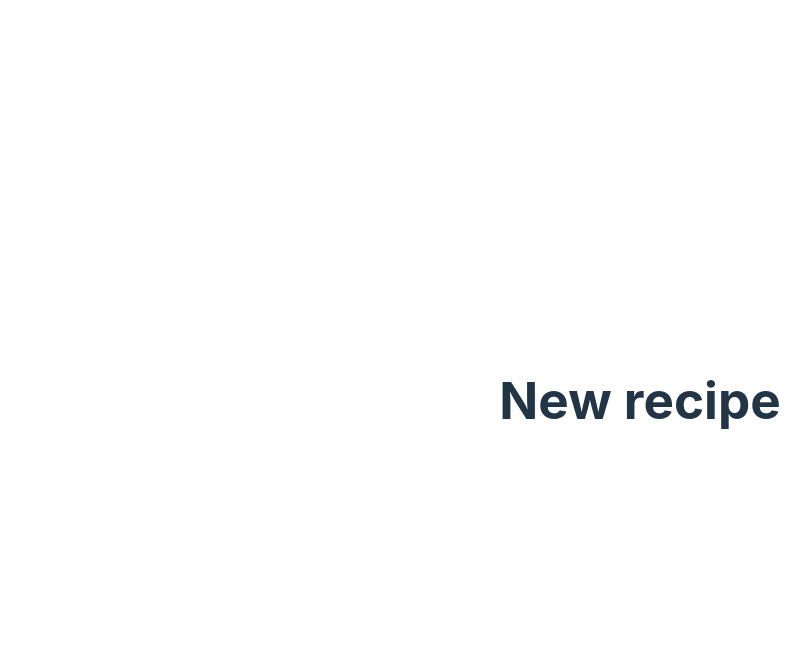
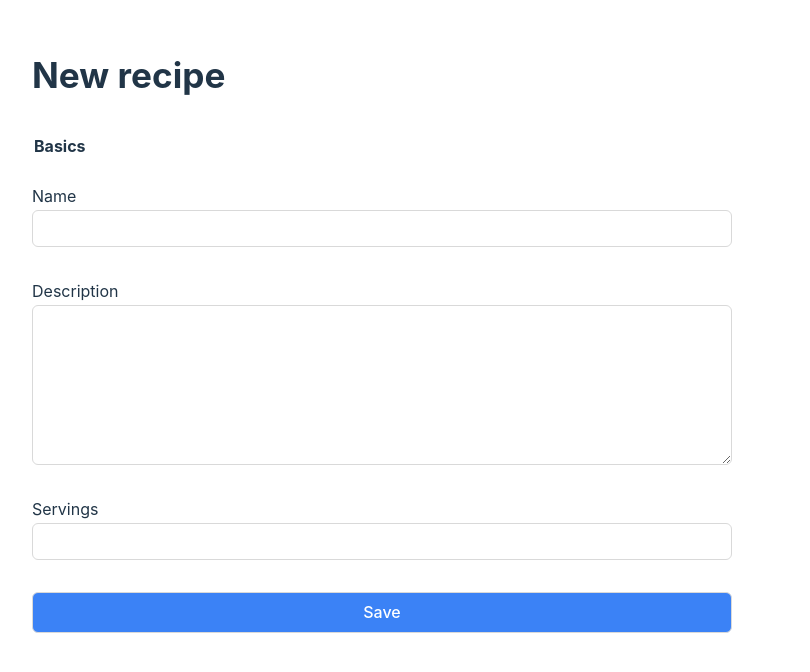
Before and after one commit to Clarity-89/react-hook-form-example, a React (Vite) app: page / in a window 1280 px wide. Shown: the top 672 px of the page, without its empty margins (0-810 px from the left). Built offline with nearby package versions, Linux system fonts and the light colour scheme.

Commit message:
Form setup

```diff
--- a/src/App.css
+++ b/src/App.css
@@ -2,8 +2,5 @@
   max-width: 1280px;
   margin: 0 auto;
   padding: 2rem;
-  text-align: center;
-  display: flex;
-  justify-content: center;
   width: 100%;
 }
--- a/src/Field.jsx
+++ b/src/Field.jsx
@@ -1,12 +1,13 @@
 import React from "react";
 import styled from "@emotion/styled";
 
-export const Field = ({ label, children }) => {
+export const Field = ({ label, children, error }) => {
   const id = getChildId(children);
   return (
     <Container>
       {label && <Label htmlFor={id}>{label}</Label>}
       {children}
+      {error && <ErrorMessage role={"alert"}>{error}</ErrorMessage>}
     </Container>
   );
 };
@@ -20,9 +21,20 @@ const getChildId = (children) => {
 };
 
 const Container = styled.div`
+  display: flex;
+  flex-direction: column;
+  align-content: flex-start;
+  justify-content: flex-start;
   margin: 16px 0;
   padding: 0;
   border: none;
+  width: 100%;
 `;
 
-const Label = styled.label``;
+const Label = styled.label`
+  margin-bottom: 2px;
+`;
+
+const ErrorMessage = styled.div`
+  color: red;
+`;
--- a/src/FieldSet.jsx
+++ b/src/FieldSet.jsx
@@ -25,5 +25,5 @@ const Wrapper = styled.div`
 const Legend = styled.legend`
   font-size: 16px;
   font-weight: bold;
-  margin-bottom: 20px;
+  margin-bottom: 10px;
 `;
--- a/src/RecipeForm.jsx
+++ b/src/RecipeForm.jsx
@@ -1,16 +1,59 @@
 import React from "react";
 import styled from "@emotion/styled";
-import { useForm } from "react-hook-form";
+import { FieldSet } from "./FieldSet.jsx";
+import { Field } from "./Field.jsx";
 
 export const RecipeForm = () => {
-    return (
-        <Container>
-            <h1>New recipe</h1>
-        </Container>
-    );
+  return (
+    <Container>
+      <h1>New recipe</h1>
+      <form>
+        <FieldSet label="Basics">
+          <Field label={"Name"}>
+            <Input type="text" name="name" id="name" />
+          </Field>
+          <Field label={"Description"}>
+            <TextArea name="description" id="description" rows={10} />
+          </Field>
+          <Field label={"Servings"}>
+            <Input type="number" name="amount" id="amount" />
+          </Field>
+        </FieldSet>
+
+        <Field>
+          <Button variant="primary">Save</Button>
+        </Field>
+      </form>
+    </Container>
+  );
 };
 
 const Container = styled.div`
   display: flex;
   flex-direction: column;
+  max-width: 700px;
 `;
+
+const Input = styled.input`
+  box-sizing: border-box;
+  padding: 10px;
+  width: 100%;
+  border: 1px solid #d9d9d9;
+  border-radius: 6px;
+`;
+
+const TextArea = styled.textarea`
+  box-sizing: border-box;
+  padding: 4px 11px;
+  width: 100%;
+  border: 1px solid #d9d9d9;
+  border-radius: 6px;
+`;
+
+const Button = styled.button`
+  border: 1px solid #d9d9d9;
+  border-radius: 6px;
+  background-color: ${({ variant }) =>
+    variant === "primary" ? "#3b82f6" : "white"};
+  color: ${({ variant }) => (variant === "primary" ? "white" : "#213547")};
+`;
--- a/src/index.css
+++ b/src/index.css
@@ -3,9 +3,9 @@
     line-height: 1.5;
     font-weight: 400;
 
-  color-scheme: light dark;
-  color: rgba(255, 255, 255, 0.87);
-  background-color: #242424;
+    color-scheme: light;
+    color: #213547;
+    background-color: #ffffff;
 
     font-synthesis: none;
     text-rendering: optimizeLegibility;
@@ -19,6 +19,7 @@ a {
     color: #646cff;
     text-decoration: inherit;
 }
+
 a:hover {
     color: #535bf2;
 }
@@ -26,13 +27,13 @@ a:hover {
 body {
     margin: 0;
     display: flex;
-  place-items: center;
+    justify-content: flex-start;
     min-width: 320px;
     min-height: 100vh;
 }
 
 h1 {
-  font-size: 3.2em;
+    font-size: 2.2em;
     line-height: 1.1;
 }
 
@@ -43,27 +44,20 @@ button {
     font-size: 1em;
     font-weight: 500;
     font-family: inherit;
-  background-color: #1a1a1a;
+    background-color: white;
     cursor: pointer;
     transition: border-color 0.25s;
 }
+
 button:hover {
     border-color: #646cff;
 }
+
 button:focus,
 button:focus-visible {
     outline: 4px auto -webkit-focus-ring-color;
 }
 
-/*@media (prefers-color-scheme: light) {*/
-  :root {
-    color: #213547;
-    background-color: #ffffff;
+input[type="text"], textarea {
+    background-color: white;
 }
-  a:hover {
-    color: #747bff;
-  }
-  button {
-    background-color: #f9f9f9;
-  }
-/*}*/
```
Lines whose indentation alone changed are shown as unchanged.
